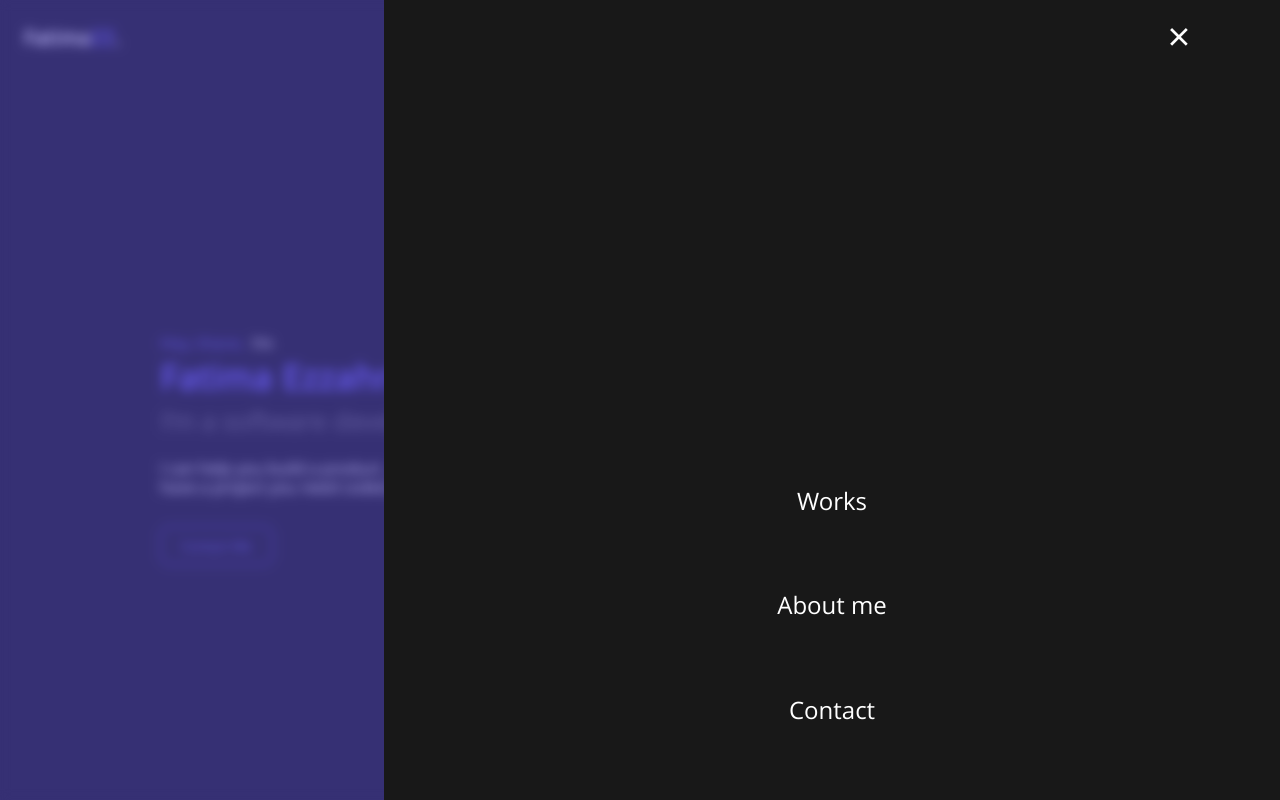
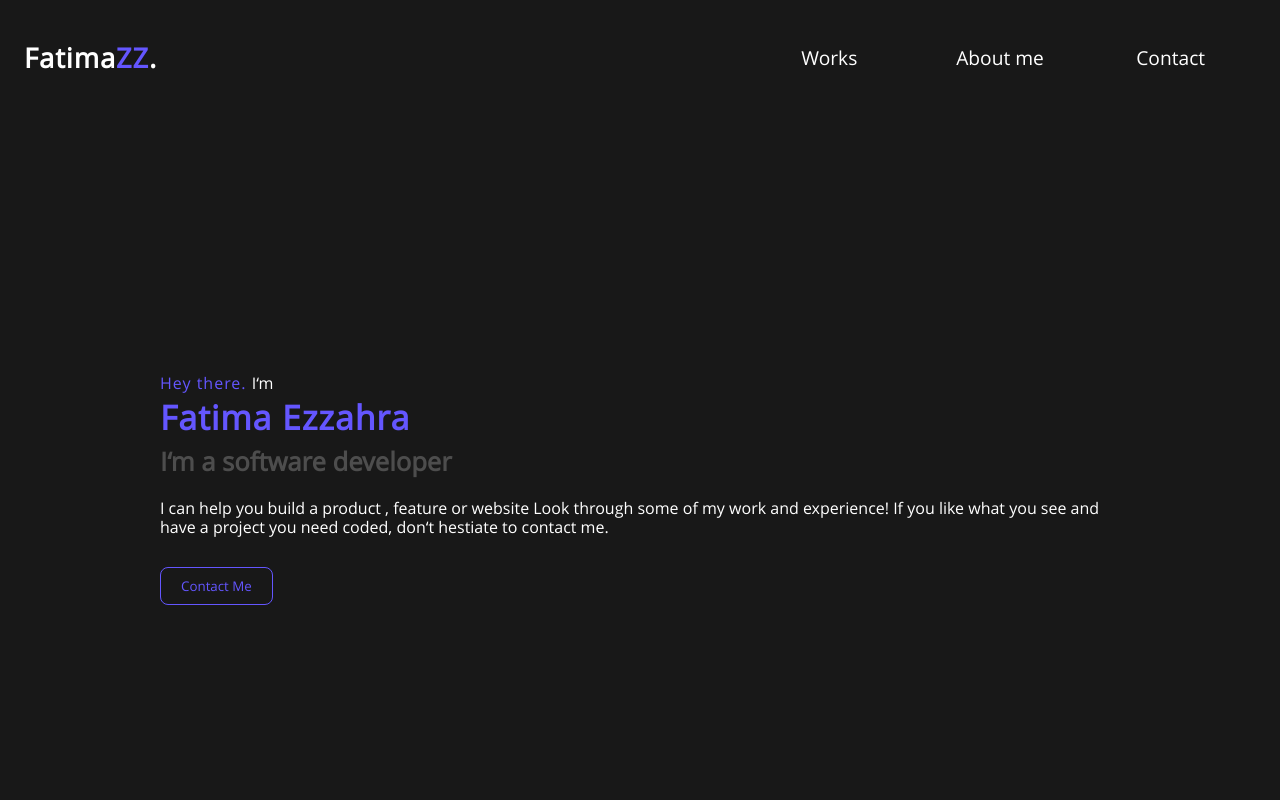
Before and after one commit to TimmyChan99/my-portfolio, a React (Create React App) app: page / in a window 1280 px wide. Shown: the top 800 px of the page. Built offline with nearby package versions, Linux system fonts and the light colour scheme.

Commit message:
Update CSS file >> header copmonent

```diff
--- a/src/components/header/Header.module.scss
+++ b/src/components/header/Header.module.scss
@@ -51,8 +51,8 @@
       font-size: 1.5em;
     }
 
-    li:hover {
-      opacity: 0.5;
+    a:hover {
+      color: $pink;
     }
 
     a {
@@ -61,6 +61,8 @@
   }
 }
 
+
+@media screen and (max-width: 500px) {
   .navbar_underlayout {
     position: fixed;
     top: 0;
@@ -72,3 +74,38 @@
     background-color: rgba(100, 86, 255, 0.4);
     z-index: 3;
   }
+
+}
+
+@media screen and (min-width: 500px) {
+
+  .mobile_btn {
+    display: none;
+  }
+
+  .logo {
+    font-size: 1.7em;
+  }
+
+  .navList {
+    background: none;
+    position: initial;
+
+    ul {
+      @include flex(row, center, space-around);
+      height: auto;
+      margin: 0;
+      width: 40vw;
+      font-size: 1.2em;
+
+    li {
+      width: 100%;
+      padding: 4%;
+      text-align: center;
+      font-size: 1em;
+    }
+
+    }
+  }
+
+}
--- a/src/components/header/NavBar.js
+++ b/src/components/header/NavBar.js
@@ -26,6 +26,7 @@
       <button
         type="button"
         onClick={toggleNav}
+        className={styles.mobile_btn}
       >
         <RiMenu3Fill color="white" fontSize="1.7em" />
       </button>
@@ -35,6 +36,7 @@
           <button
             type="button"
             onClick={toggleNav}
+            className={styles.mobile_btn}
           >
             &times;
           </button>
```
Also changed, not shown: src/components/home/Home.module.scss (line endings or trailing spaces). Lines whose indentation alone changed are shown as unchanged.
